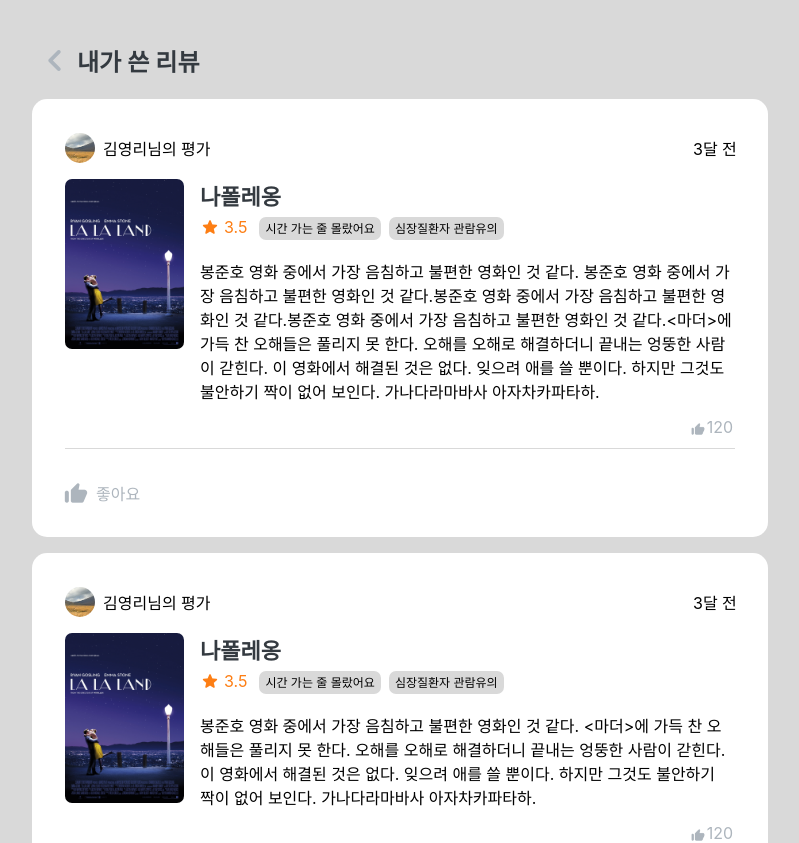
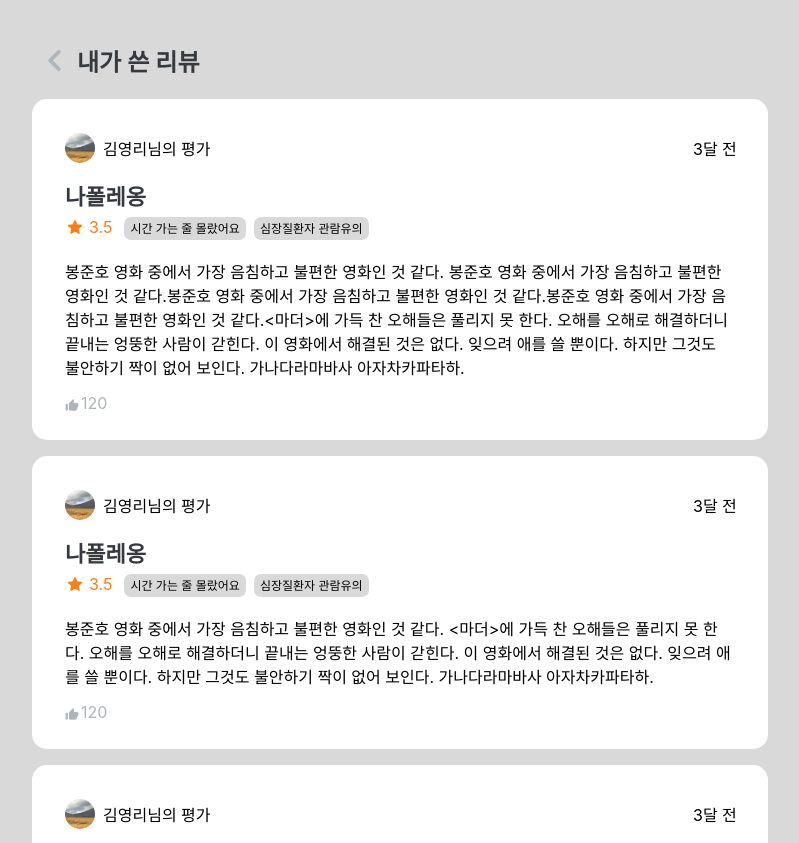
Before and after one commit to hwi-woong/OTTify-frontend, a React (Create React App) app: page /MyWrite in a window 1280 px wide. Shown: the top 843 px of the page, without its empty margins (240-1039 px from the left). Built offline with nearby package versions, Linux system fonts and the light colour scheme.

Commit message:
Feat: 좋아요한 리뷰 모아보기 - 내가 쓴 리뷰 모아보기 디자인 변경 (포스터 제외, 좋아요 버튼 제외) (#15)

```diff
--- a/src/CSS/MyCollect.css
+++ b/src/CSS/MyCollect.css
@@ -92,11 +92,9 @@ body{
 }
 
 /*포스터, 제목, 별점, 태그, 내용, 좋아요 수*/
-.reviewMovie{
-  display: flex;
+.reviewMain{
   margin: 16px 33px;
   padding-bottom: 8px;
-  border-bottom: 1px solid var(--neutral);
 }
 
 .reviewPoster{
@@ -109,11 +107,9 @@ body{
   color: var(--gray_800);
   font-size: 22px;
   font-weight: 600;
-  margin-left: 16px;
 }
 
 .reviewPick{
-  margin-left: 16px;
   margin-top: 6px;
   display: flex;
   align-items: center;
@@ -142,9 +138,7 @@ body{
 }
 
 .reviewContent{
-  margin-left: 16px;
   margin-top: 22px;
-  width: 533px;
   font-size: 16px;
 }
 
@@ -152,7 +146,6 @@ body{
   display: flex;
   align-items: center;
   margin-top: 14px;
-  float: right;
 }
 
 .reviewthumb{
--- a/src/JS/MyFavorite.js
+++ b/src/JS/MyFavorite.js
@@ -4,7 +4,6 @@ import '../CSS/MyCollect.css'
 
 import back from '../img/back.png';
 import img1 from '../img/사진.jpg';
-import poster from '../img/poster.jpg';
 
 const MyFavorite = () =>{
   const navigate = useNavigate();
@@ -17,7 +16,6 @@ const MyFavorite = () =>{
     author: "김영리",
     profileimg: {img1},
     movie: "나폴레옹",
-    poster: {poster},
     tag: ["시간 가는 줄 몰랐어요", "심장질환자 관람유의"],
     content: "봉준호 영화 중에서 가장 음침하고 불편한 영화인 것 같다. <마더>에 가득 찬 오해들은 풀리지 못 한다. 오해를 오해로 해결하더니 끝내는 엉뚱한 사람이 갇힌다. 이 영화에서 해결된 것은 없다. 잊으려 애를 쓸 뿐이다. 하지만 그것도 불안하기 짝이 없어 보인다. 가나다라마바사 아자차카파타하.",
     evaluation: 3.5,
@@ -30,7 +28,6 @@ const MyFavorite = () =>{
     author: "김영리",
     profileimg: {img1},
     movie: "나폴레옹",
-    poster: {poster},
     tag: ["시간 가는 줄 몰랐어요", "심장질환자 관람유의"],
     content: "봉준호 영화 중에서 가장 음침하고 불편한 영화인 것 같다. <마더>에 가득 찬 오해들은 풀리지 못 한다. 오해를 오해로 해결하더니 끝내는 엉뚱한 사람이 갇힌다. 이 영화에서 해결된 것은 없다. 잊으려 애를 쓸 뿐이다. 하지만 그것도 불안하기 짝이 없어 보인다. 가나다라마바사 아자차카파타하.",
     evaluation: 3.5,
@@ -43,7 +40,6 @@ const MyFavorite = () =>{
     author: "김영리",
     profileimg: {img1},
     movie: "나폴레옹",
-    poster: {poster},
     tag: ["시간 가는 줄 몰랐어요", "심장질환자 관람유의"],
     content: "봉준호 영화 중에서 가장 음침하고 불편한 영화인 것 같다. <마더>에 가득 찬 오해들은 풀리지 못 한다. 오해를 오해로 해결하더니 끝내는 엉뚱한 사람이 갇힌다. 이 영화에서 해결된 것은 없다. 잊으려 애를 쓸 뿐이다. 하지만 그것도 불안하기 짝이 없어 보인다. 가나다라마바사 아자차카파타하.",
     evaluation: 3.5,
--- a/src/JS/MyWrite.js
+++ b/src/JS/MyWrite.js
@@ -4,7 +4,6 @@ import '../CSS/MyCollect.css'
 
 import back from '../img/back.png';
 import img1 from '../img/사진.jpg';
-import poster from '../img/poster.jpg';
 
 const MyWrite = () =>{
   const navigate = useNavigate();
@@ -17,7 +16,6 @@ const MyWrite = () =>{
     author: "김영리",
     profileimg: {img1},
     movie: "나폴레옹",
-    poster: {poster},
     tag: ["시간 가는 줄 몰랐어요", "심장질환자 관람유의"],
     content: "봉준호 영화 중에서 가장 음침하고 불편한 영화인 것 같다. 봉준호 영화 중에서 가장 음침하고 불편한 영화인 것 같다.봉준호 영화 중에서 가장 음침하고 불편한 영화인 것 같다.봉준호 영화 중에서 가장 음침하고 불편한 영화인 것 같다.<마더>에 가득 찬 오해들은 풀리지 못 한다. 오해를 오해로 해결하더니 끝내는 엉뚱한 사람이 갇힌다. 이 영화에서 해결된 것은 없다. 잊으려 애를 쓸 뿐이다. 하지만 그것도 불안하기 짝이 없어 보인다. 가나다라마바사 아자차카파타하.",
     evaluation: 3.5,
@@ -30,7 +28,6 @@ const MyWrite = () =>{
     author: "김영리",
     profileimg: {img1},
     movie: "나폴레옹",
-    poster: {poster},
     tag: ["시간 가는 줄 몰랐어요", "심장질환자 관람유의"],
     content: "봉준호 영화 중에서 가장 음침하고 불편한 영화인 것 같다. <마더>에 가득 찬 오해들은 풀리지 못 한다. 오해를 오해로 해결하더니 끝내는 엉뚱한 사람이 갇힌다. 이 영화에서 해결된 것은 없다. 잊으려 애를 쓸 뿐이다. 하지만 그것도 불안하기 짝이 없어 보인다. 가나다라마바사 아자차카파타하.",
     evaluation: 3.5,
@@ -43,7 +40,6 @@ const MyWrite = () =>{
     author: "김영리",
     profileimg: {img1},
     movie: "나폴레옹",
-    poster: {poster},
     tag: ["시간 가는 줄 몰랐어요", "심장질환자 관람유의"],
     content: "봉준호 영화 중에서 가장 음침하고 불편한 영화인 것 같다. <마더>에 가득 찬 오해들은 풀리지 못 한다. 오해를 오해로 해결하더니 끝내는 엉뚱한 사람이 갇힌다. 이 영화에서 해결된 것은 없다. 잊으려 애를 쓸 뿐이다. 하지만 그것도 불안하기 짝이 없어 보인다. 가나다라마바사 아자차카파타하.",
     evaluation: 3.5,
--- a/src/JS/ReviewItem.js
+++ b/src/JS/ReviewItem.js
@@ -1,7 +1,7 @@
 import '../CSS/MyCollect.css';
 import star from '../img/star1.png'
 import thumb from '../img/thumb_up.png';
-const ReviewItem = ({author, profileimg, movie, poster, tag, content, created_date, evaluation, favorite, id}) =>{
+const ReviewItem = ({author, profileimg, movie, tag, content, created_date, evaluation, favorite, id}) =>{
   return (
     <div className = "ReviewItem">
       <div className="reviewInfo">
@@ -12,9 +12,7 @@ const ReviewItem = ({author, profileimg, movie, poster, tag, content, created_da
         <span className="writeDate">{created_date}</span>
       </div>
 
-      <div className="reviewMovie">
-        <img src = {poster.poster} className="reviewPoster" alt = "포스터 이미지"></img>
-        <div className="reviewMain">
+      <div className="reviewMain">
           <span className="reviewName">{movie}</span>
           <div className="reviewPick">
             <img src = {star} className='star' alt = "별점"></img>
@@ -32,13 +30,6 @@ const ReviewItem = ({author, profileimg, movie, poster, tag, content, created_da
             <span className='thumbNum'>{favorite}</span>
           </div>
         </div>
-      </div>
-
-
-      <div className='FavoriteBtn'>
-        <img src = {thumb} className='thumbBtn' alt = "좋아요 버튼"></img>
-        <span className='nameBtn'>좋아요</span>
-      </div>
     </div>
   )
 }
```
